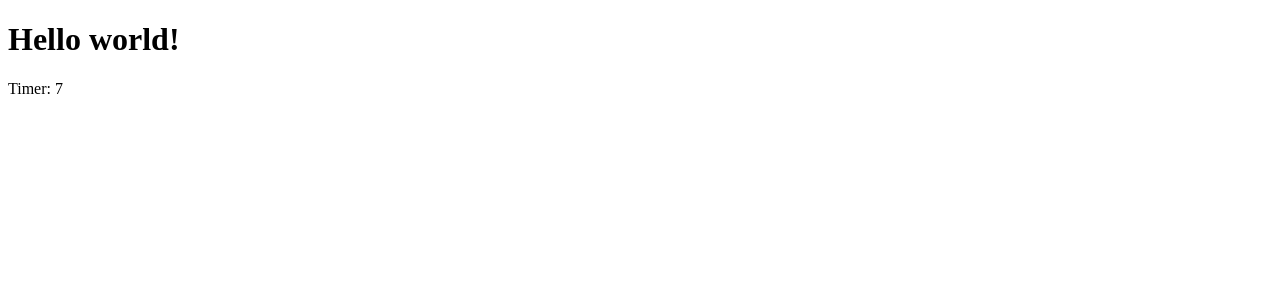
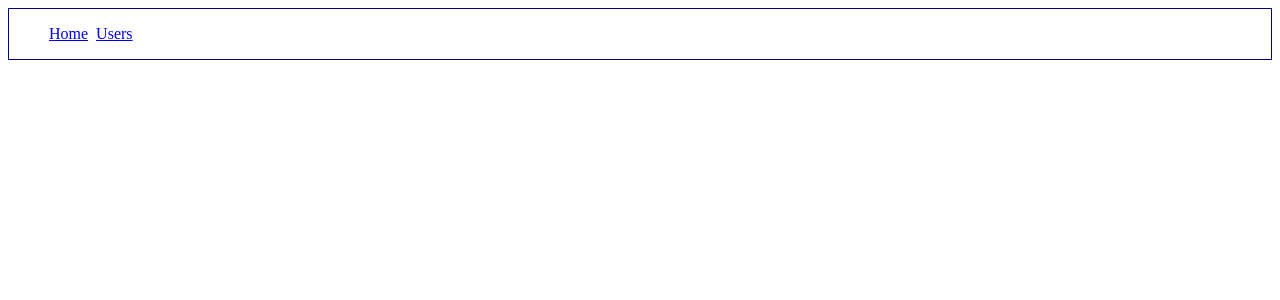
Before and after one commit to idenisovs/basic-react-app, a React app: page / in a window 1280 px wide. Shown: the top 300 px of the page. Built offline with nearby package versions, Linux system fonts and the light colour scheme.

Commit message:
Added support for SCSS and style modules.

```diff
--- a/sources/App.js
+++ b/sources/App.js
@@ -1,11 +1,11 @@
 import React from 'react';
-import Counter from './Counter';
+import NavBar from './components/NavBar';
+import { BrowserRouter as Router } from 'react-router-dom';
 
 export default function App() {
     return (
-        <div>
-            <h1>Hello world!</h1>
-            <Counter />
-        </div>
+        <Router>
+            <NavBar />
+        </Router>
     )
 }
--- /dev/null
+++ b/sources/components/NavBar.jsx
@@ -0,0 +1,23 @@
+import React from 'react';
+import { Link } from 'react-router-dom';
+
+import styles from './NavBar.scss';
+
+export default function NavBar() {
+    return (
+        <nav className={styles.NavBar}>
+            <ul>
+                <li>
+                    <Link to="/">
+                        Home
+                    </Link>
+                </li>
+                <li>
+                    <Link to="/users">
+                        Users
+                    </Link>
+                </li>
+            </ul>
+        </nav>
+    )
+}
--- /dev/null
+++ b/sources/components/NavBar.scss
@@ -0,0 +1,12 @@
+.NavBar {
+  border: 1px solid navy;
+
+  ul {
+    list-style-type: none;
+
+    li {
+      display: inline-block;
+      margin-right: 0.5rem;
+    }
+  }
+}
--- a/webpack.config.js
+++ b/webpack.config.js
@@ -9,7 +9,8 @@ module.exports = {
     mode: 'development',
     devtool: 'source-map',
     devServer: {
-        contentBase: TARGET_DIR
+        contentBase: TARGET_DIR,
+        historyApiFallback: true
     },
     plugins: [
         new HtmlWebpackPlugin({
@@ -20,7 +21,24 @@ module.exports = {
     ],
     module: {
         rules: [
-            { test: /\.(js|jsx)$/, exclude: /node_modules/, use: ['babel-loader'] }
+            {
+                test: /\.(js|jsx)$/,
+                exclude: /node_modules/,
+                use: ['babel-loader']
+            },
+            {
+                test: /\.s?css$/,
+                use: [
+                    'style-loader',
+                    {
+                        loader: 'css-loader',
+                        options: {
+                            modules: true
+                        }
+                    },
+                    'sass-loader'
+                ]
+            }
         ]
     },
     resolve: {
```
Also changed, not shown: package.json (+5 -2 lines), 1 other file (tests, documents, lock files or other folders).
